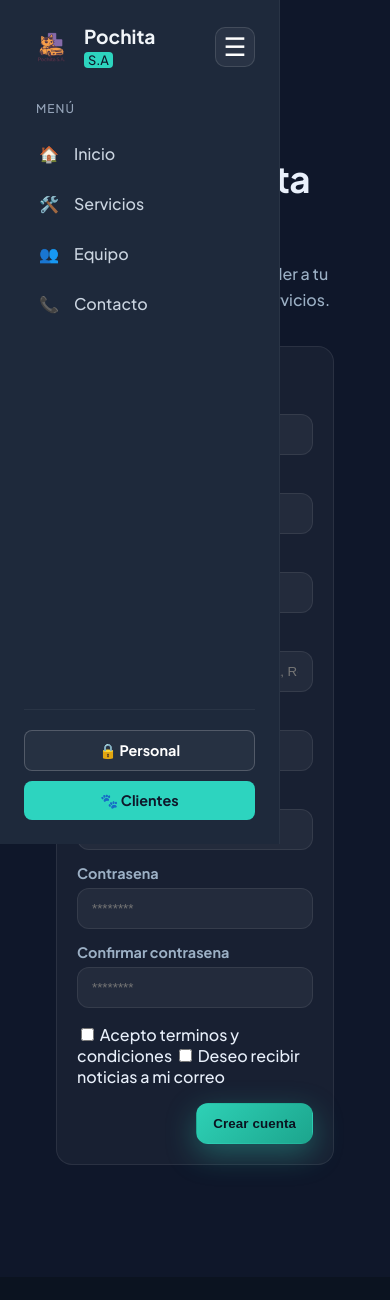
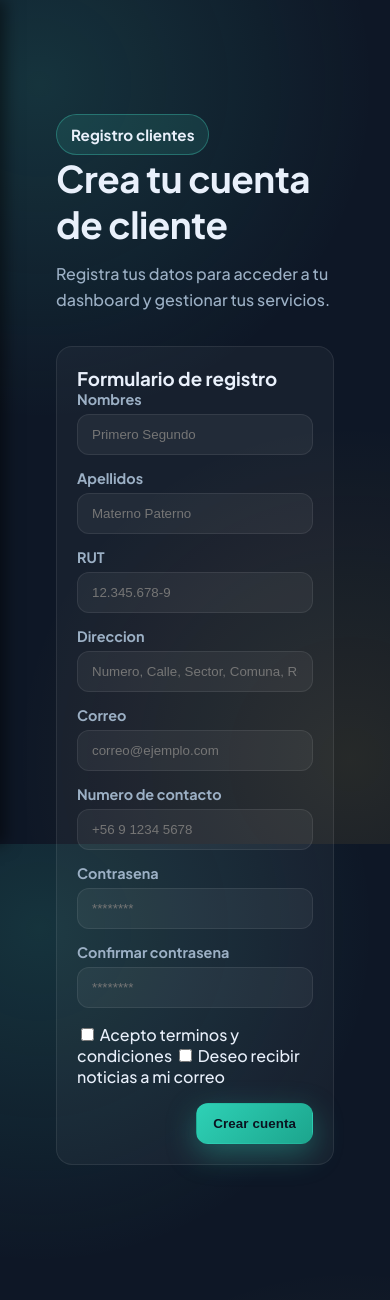
Before and after one commit to JdanFdez2002/Pochita-S.A, a Django app: page /usuarios/registro/clientes/ in a window 390 px wide. Shown: the top 1300 px of the page. Run offline with Django 5.2, Linux system fonts and the light colour scheme.

Commit message:
bloque de css a los html

```diff
--- a/core/static/core/navbar.css
+++ b/core/static/core/navbar.css
@@ -2,12 +2,13 @@
 .app-wrapper {
     display: flex;
     min-height: 100vh;
-    background-color: #0f172a; /* Fondo general */
+    /* CAMBIO IMPORTANTE: Transparente para dejar ver el fondo del body */
+    background-color: transparent;
 }
 
 /* --- SIDEBAR (Barra Lateral) --- */
 .sidebar {
-    width: 280px; /* Ancho fijo como Gemini */
+    width: 280px;
     background-color: #1e293b; /* Color gris azulado oscuro */
     border-right: 1px solid rgba(255, 255, 255, 0.05);
     display: flex;
@@ -18,13 +19,13 @@
     top: 0;
     padding: 1.5rem;
     transition: transform 0.3s ease, width 0.3s ease;
-    flex-shrink: 0; /* Evita que se aplaste */
+    flex-shrink: 0;
     z-index: 100;
 }
 
+/* Estado Colapsado (Mini sidebar) */
 .sidebar.collapsed {
-    width: 64px;
-    transform: translateX(0); /* libera espacio al contenido */
+    width: 80px; /* Un poco más ancho para que quepa bien el icono */
     padding: 0.75rem 0.5rem;
 }
 
@@ -34,7 +35,7 @@
     padding-left: 0.5rem;
     display: flex;
     align-items: center;
-    justify-content: space-between;
+    justify-content: space-between; /* Separa logo del botón hamburguesa */
     gap: 12px;
 }
 
@@ -44,41 +45,43 @@
     gap: 12px;
     text-decoration: none;
     color: #f1f5f9;
+    overflow: hidden; /* Evita que el texto se rompa feo al colapsar */
+    white-space: nowrap;
 }
 
-.logo-vertical img { width: 40px; height: 40px; }
+.logo-vertical img { width: 40px; height: 40px; object-fit: contain; }
 .logo-text strong { font-size: 1.2rem; display: block; }
 .logo-text .mark {
     background: #2dd4bf; color: #0f172a;
     padding: 0px 4px; border-radius: 4px; font-size: 0.8rem;
 }
 
-.sidebar.collapsed .logo-text {
+/* Ocultar texto al colapsar */
+.sidebar.collapsed .logo-text,
+.sidebar.collapsed .logo-words {
     display: none;
 }
 
 .sidebar.collapsed .logo-vertical {
     justify-content: center;
+    width: 100%;
 }
 
-.sidebar.collapsed .logo-vertical img {
-    width: 48px;
-    height: 48px;
-}
+/* Navegación */
+.sidebar-nav { flex: 1; overflow-x: hidden; }
 
-/* Navegación (Lista de enlaces) */
-.sidebar-nav { flex: 1; }
-
-.sidebar.collapsed .sidebar-nav,
-.sidebar.collapsed .sidebar-footer {
+/* Ocultar secciones al colapsar para limpiar la vista */
+.sidebar.collapsed .nav-label {
     display: none;
 }
 
 .nav-section { display: flex; flex-direction: column; gap: 5px; }
+
 .nav-label {
     font-size: 0.75rem; color: #94a3b8;
     margin-bottom: 10px; padding-left: 12px;
     text-transform: uppercase; letter-spacing: 1px;
+    white-space: nowrap;
 }
 
 .nav-item {
@@ -88,9 +91,10 @@
     padding: 12px 15px;
     color: #cbd5e1;
     text-decoration: none;
-    border-radius: 50px; /* Forma de píldora como Gemini */
-    transition: background 0.2s, color 0.2s;
+    border-radius: 50px;
+    transition: all 0.2s;
     font-weight: 500;
+    white-space: nowrap; /* Evita textos en dos líneas */
 }
 
 .nav-item:hover {
@@ -98,13 +102,21 @@
     color: #fff;
 }
 
-/* Estilo para el enlace activo (Pochita Blue) */
 .nav-item.active {
     background-color: rgba(45, 212, 191, 0.2);
     color: #2dd4bf;
 }
 
-/* Footer del Sidebar (Botones) */
+/* Ajuste de iconos al colapsar */
+.sidebar.collapsed .nav-item {
+    justify-content: center;
+    padding: 12px 0;
+}
+.sidebar.collapsed .nav-item span:not(.icon) { /* Oculta el texto del link */
+    display: none;
+}
+
+/* Footer del Sidebar */
 .sidebar-footer {
     margin-top: auto;
     display: flex;
@@ -112,6 +124,10 @@
     gap: 10px;
     padding-top: 20px;
     border-top: 1px solid rgba(255, 255, 255, 0.05);
+}
+
+.sidebar.collapsed .sidebar-footer {
+    display: none; /* Ocultamos botones grandes al colapsar */
 }
 
 .btn-sidebar {
@@ -132,13 +148,14 @@
 
 /* --- CONTENIDO PRINCIPAL --- */
 .page-content {
-    flex: 1; /* Ocupa el resto del espacio */
+    flex: 1;
     padding: 2rem;
     position: relative;
     width: 100%;
+    transition: margin-left 0.3s ease;
 }
 
-/* Botón Hamburguesa (Flotante arriba a la izquierda) */
+/* Botón Hamburguesa */
 .hamburger-btn {
     background: none;
     border: none;
@@ -153,17 +170,38 @@
     border-radius: 10px;
     border: 1px solid rgba(255,255,255,0.12);
     background: rgba(255,255,255,0.05);
+    transition: 0.2s;
 }
+.hamburger-btn:hover { background: rgba(255,255,255,0.1); }
 
 /* --- RESPONSIVE (Móviles y Tablets) --- */
 @media (max-width: 900px) {
     .sidebar {
         position: fixed;
         left: 0;
+        top: 0;
+        height: 100vh;
+        /* Por defecto ESCONDIDO a la izquierda en móvil */
+        transform: translateX(-100%);
+        box-shadow: 5px 0 15px rgba(0,0,0,0.5);
+    }
+
+    /* Clase para ABRIR el menú en móvil */
+    .sidebar.mobile-open {
         transform: translateX(0);
     }
 
+    /* En móvil, 'collapsed' no tiene sentido, así que lo forzamos a full si se abre */
     .sidebar.collapsed {
-        transform: translateX(0);
+        width: 280px;
+    }
+    .sidebar.collapsed .logo-text,
+    .sidebar.collapsed .nav-item span:not(.icon),
+    .sidebar.collapsed .sidebar-footer {
+        display: block !important; /* Forzamos mostrar todo en móvil */
+    }
+    .sidebar.collapsed .nav-item {
+        justify-content: flex-start;
+        padding: 12px 15px;
     }
 }
--- a/usuarios/templates/usuarios/registro_clientes.html
+++ b/usuarios/templates/usuarios/registro_clientes.html
@@ -1,4 +1,21 @@
 {% extends "core/base.html" %}
+
+{% block extra_head %}
+<style>
+    body, .app-wrapper, .layout, .page-content {
+        background-color: #0e1726 !important;
+        background-image:
+            radial-gradient(circle at 10% 10%, rgba(65, 211, 190, 0.15), transparent 40%), /* Luz Turquesa */
+            radial-gradient(circle at 90% 90%, rgba(247, 201, 72, 0.1), transparent 40%) !important; /* Luz Dorada */
+
+        background-attachment: fixed !important;
+        background-size: cover !important;
+    }
+    .dashboard-wrapper, main {
+        background: transparent !important;
+    }
+</style>
+{% endblock %}
 
 {% block title %}Registro Clientes | Pochita S.A{% endblock %}
 
```
Also changed, not shown: usuarios/templates/usuarios/login_clientes.html (+17 -1 lines), usuarios/templates/usuarios/login_personal.html (+17 -0 lines), usuarios/templates/usuarios/login_selector.html (+17 -0 lines), core/static/core/landing.css (line endings or trailing spaces).
